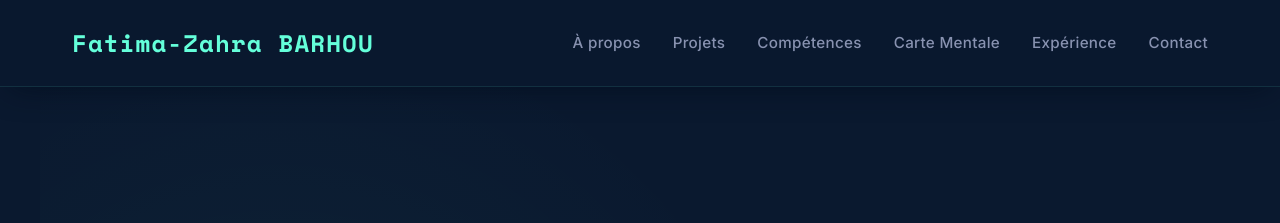
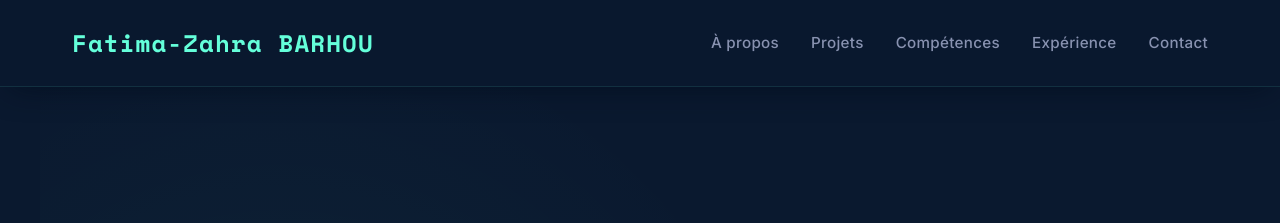
Before and after one commit to Fatima-ZahraB/Fatima-ZahraB.github.io, a Jekyll site: the page built from index.html, in a window 1280 px wide. Shown: the top 223 px of the page. Built offline with Jekyll 4.4.1, drawn with Linux system fonts in a browser that asks for light colours.

Commit message:
Remove 'Carte Mentale' link from navigation
Removed the 'Carte Mentale' link from the navigation.

```diff
--- a/_layouts/default.html
+++ b/_layouts/default.html
@@ -31,7 +31,6 @@
         <li><a href="#about">À propos</a></li>
         <li><a href="#projects">Projets</a></li>
         <li><a href="#skills">Compétences</a></li>
-        <li><a href="#mindmap">Carte Mentale</a></li>
         <li><a href="#experience">Expérience</a></li>
         <li><a href="#contact">Contact</a></li>
       </ul>
```
